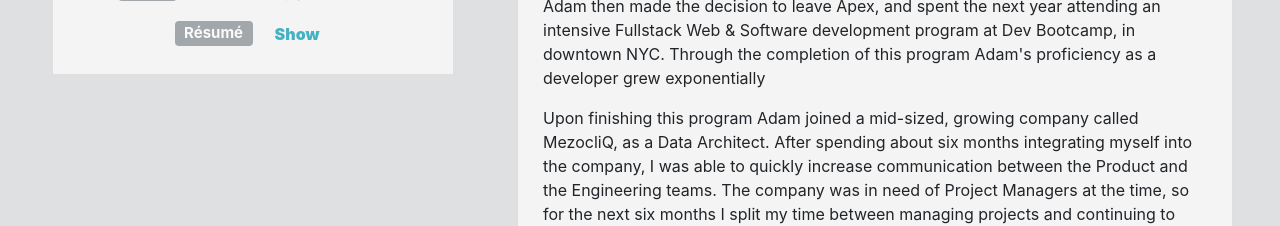
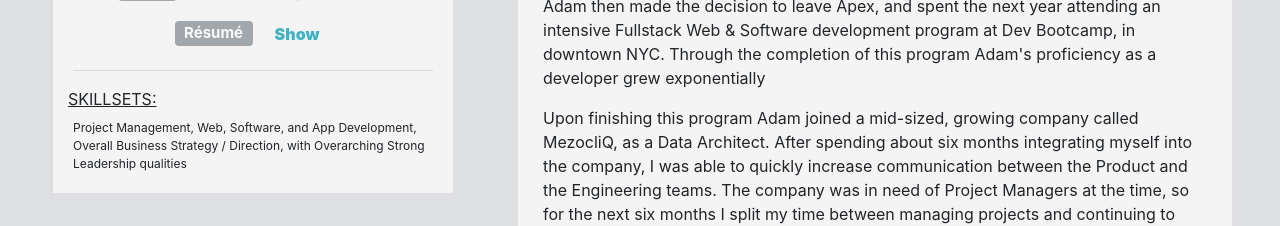
Before and after one commit to adamjweil/React-PersonalWebsite, a React (Create React App) app: page / in a window 1280 px wide. Shown: the part 469-695 px from the top of the page. Built offline with nearby package versions, Linux system fonts and the light colour scheme.

Commit message:
adding skillsets section

```diff
--- a/src/components/Home.js
+++ b/src/components/Home.js
@@ -65,6 +65,17 @@ render() {
               </button>
 
             </div>
+            <hr />
+            <div className="skillsets">
+              <div className="row">
+              <p style={{textDecoration: 'underline', marginBottom: '3px', marginLeft: '10px'}}>SKILLSETS: </p>
+              <span style={{fontSize: '12px', marginTop: '5px', marginLeft: '15px', marginRight: '15px'}}>
+                Project Management, Web, Software, and App Development, Overall Business Strategy / Direction, with Overarching Strong Leadership qualities
+              </span>
+
+
+              </div>
+            </div>
           </div>
 
           <div className="profile-text">
--- a/src/components/Resume.js
+++ b/src/components/Resume.js
@@ -10,11 +10,12 @@ class Resume extends Component {
 render() {
   return(
           <div className="resume-container">
-              <button className="btn btn-outline-info" role="button" href="https://github.com/adamjweil/React-PersonalWebsite/files/5079462/Resume_aw.pdf" download >
+              <a className="btn btn-outline-info" role="button" href="https://github.com/adamjweil/React-PersonalWebsite/files/5081397/Resume.pdf" download >
                 <span style={{marginRight: '20px'}}>Download (PDF)</span>
-              </button>
+              </a>
+
               <div>
-              <img src="https://user-images.githubusercontent.com/25589910/90321250-fc64e780-df15-11ea-8baf-3f2781315d47.png" className="resumeToPrint" media="print"></img>
+              <img src="https://user-images.githubusercontent.com/25589910/90344152-e2460a80-dfe4-11ea-8c64-daae7ef84070.png" className="resumeToPrint" media="print"></img>
             </div>
           </div>
 
```
